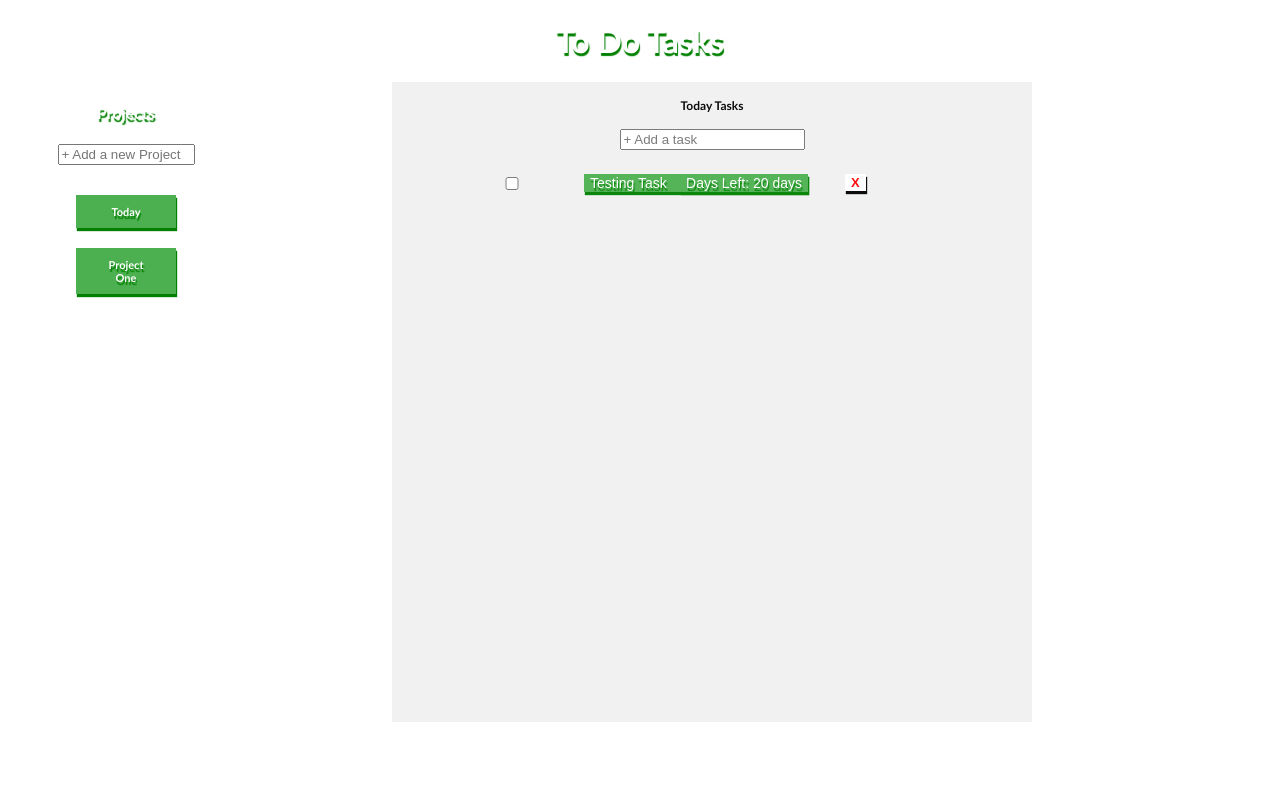
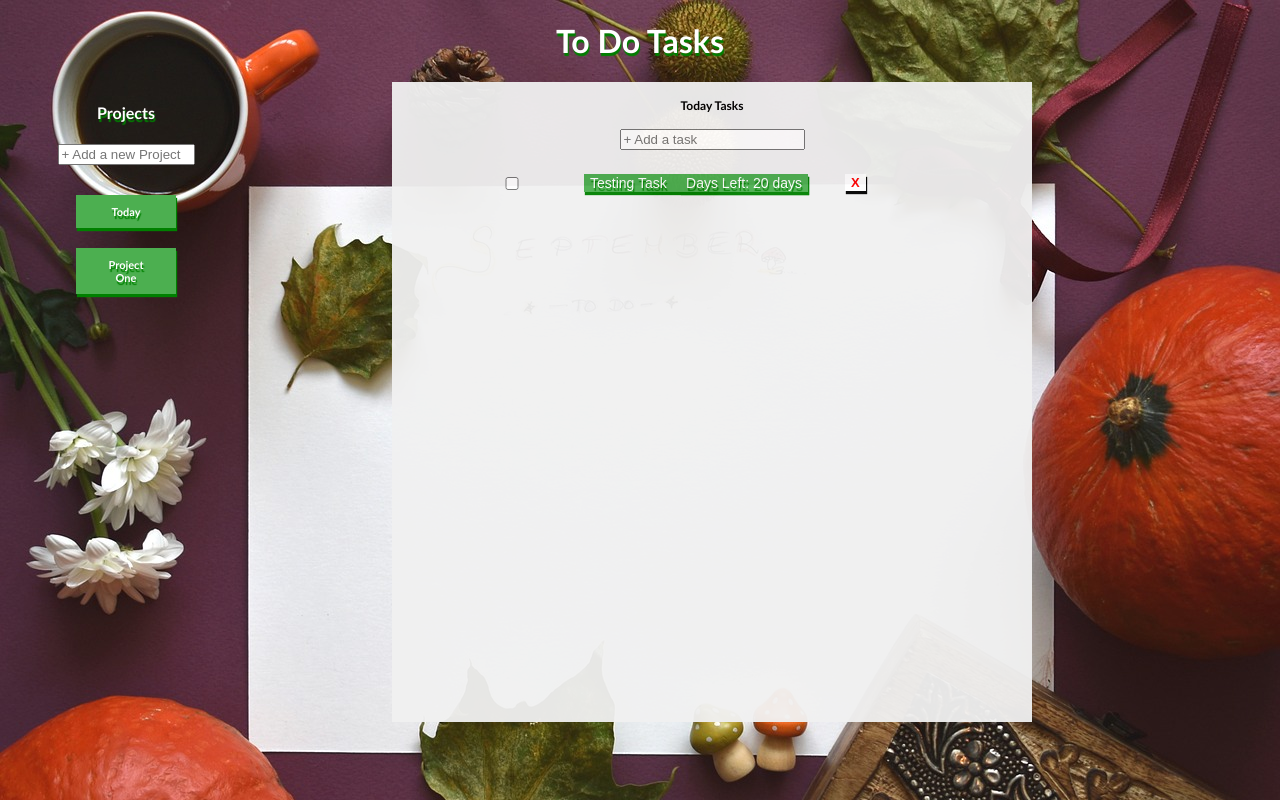
Before and after one commit to NyanoNyan/odin_todo_list, a plain HTML site: page index.html in a window 1280 px wide. Drawn offline with Linux system fonts and the light colour scheme; the site is published under a folder, as on GitHub Pages, so addresses that start at the root find nothing.

Commit message:
Update style.css

```diff
--- a/style/style.css
+++ b/style/style.css
@@ -1,6 +1,6 @@
 
 body {
-    background-image: url("/img/september-3614870_1280.jpg");
+    background-image: url("img/september-3614870_1280.jpg");
 }
 
 /*
```
